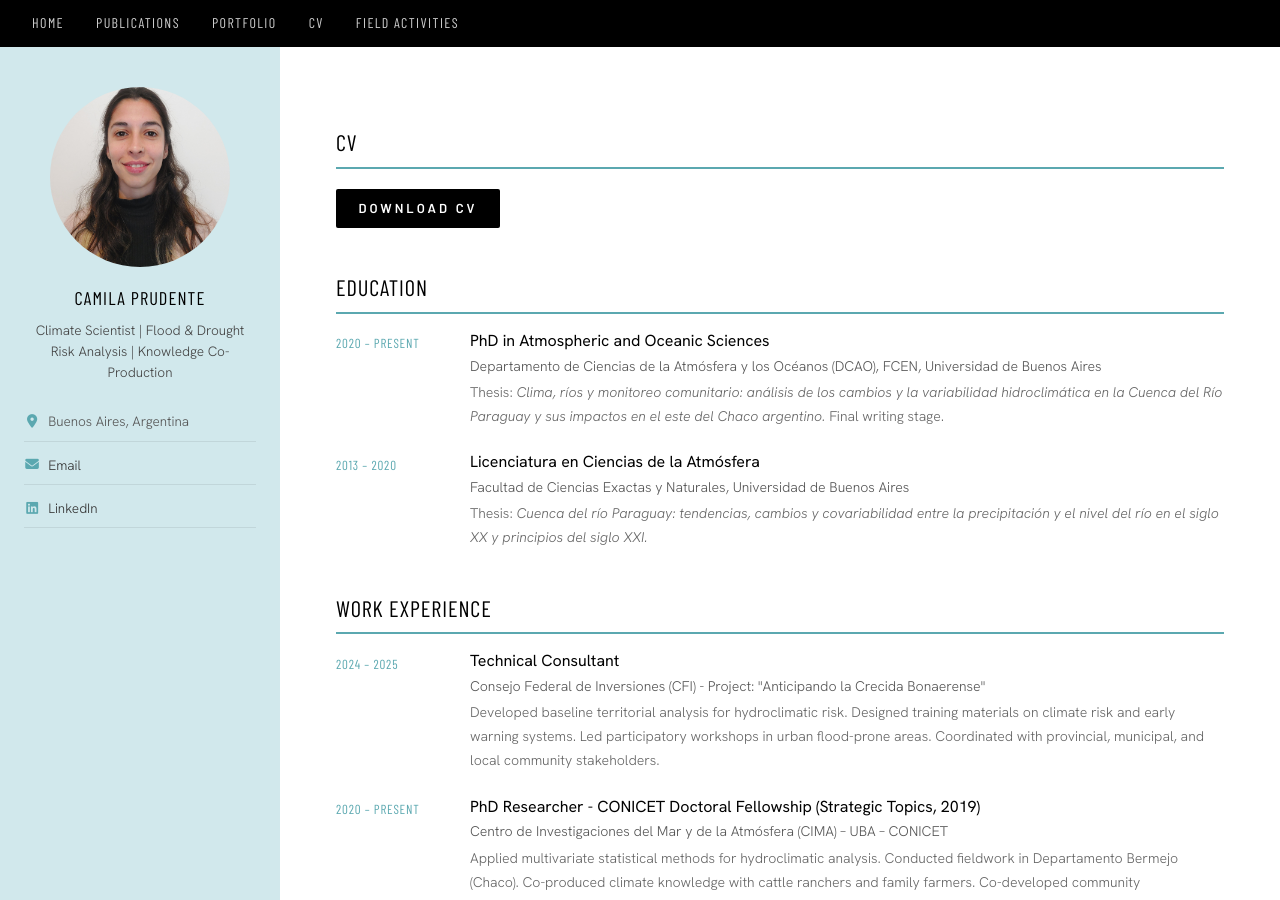
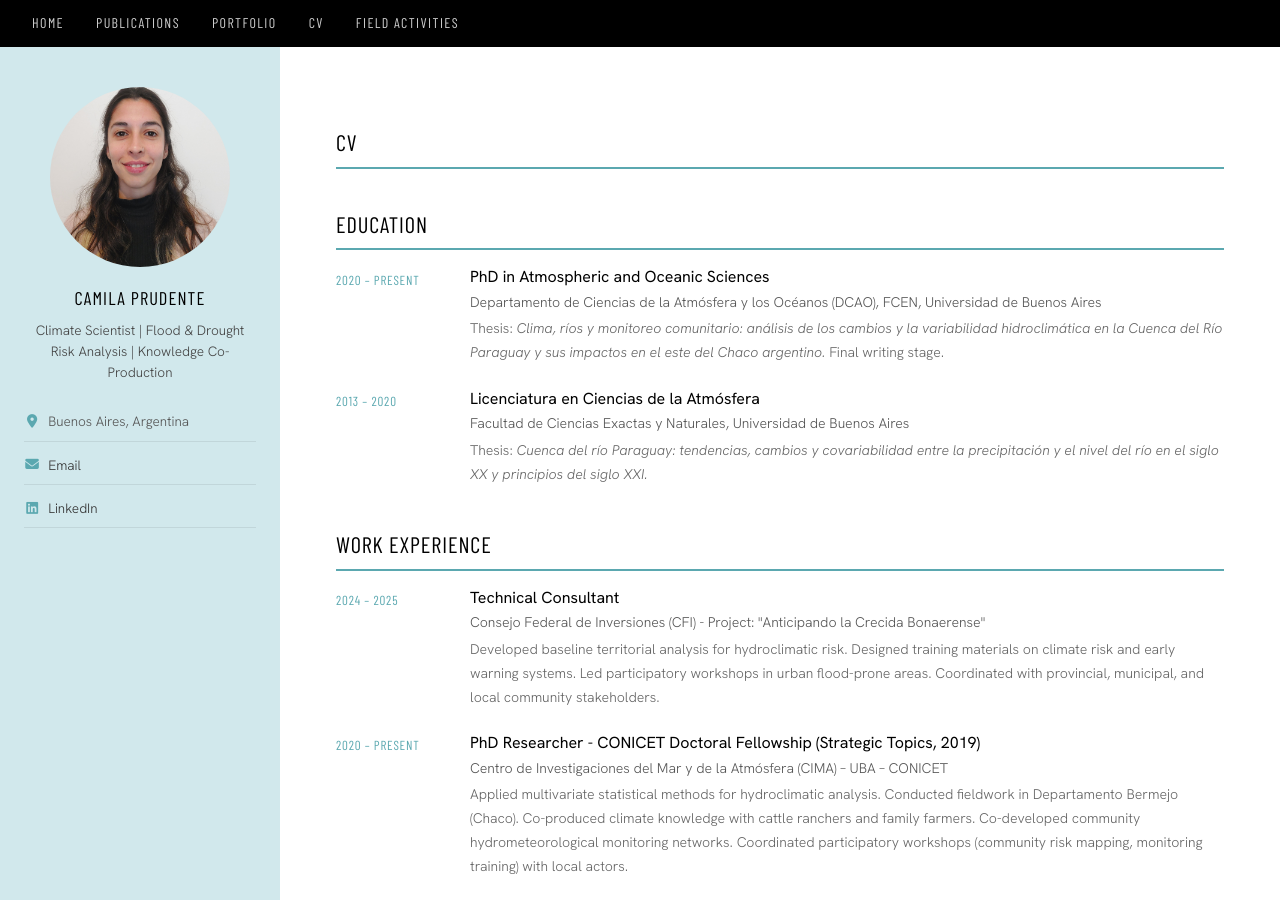
Before and after one commit to camipru/camipru.github.io, a Jekyll site: the page built from _pages/cv.md, in a window 1280 px wide and 900 px high. Built offline with Jekyll 4.4.1, drawn with Linux system fonts in a browser that asks for light colours; a style sheet for code colours, icons or effects is not loaded.

Commit message:
Remove Download CV button

```diff
--- a/_pages/cv.md
+++ b/_pages/cv.md
@@ -7,10 +7,6 @@ redirect_from:
 ---
 
 ## CV
-
-<div class="cv-downloads">
-  <a href="/files/cv.pdf" class="button" target="_blank">Download CV</a>
-</div>
 
 ## Education
 
```
